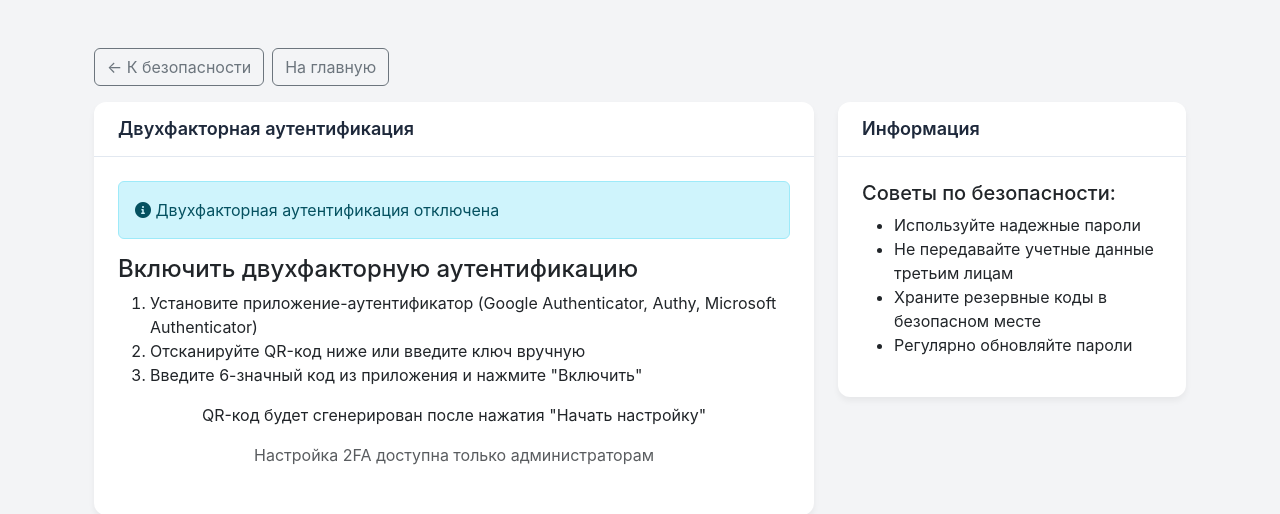
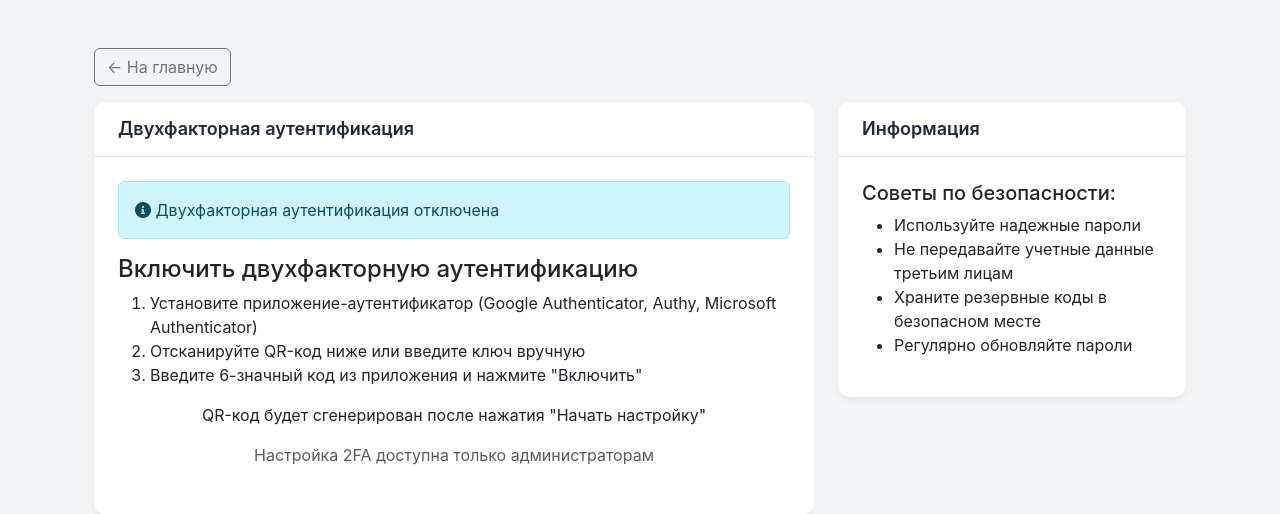
Before and after one commit to coinsproject/crm_parfume, a FastAPI app: template app/templates/settings_2fa.html in a window 1280 px wide. Shown: the top 514 px of the page. Run offline with FastAPI, Linux system fonts and the light colour scheme; the template is opened without the code that fills it, so the values that code supplies are empty.

Commit message:
Remove redundant 'Back to security' button from security page

```diff
--- a/app/templates/settings_2fa.html
+++ b/app/templates/settings_2fa.html
@@ -9,8 +9,7 @@
         <!-- Security Settings Content -->
         <div class="container-fluid">
             <div class="d-flex gap-2 mb-3">
-                <a href="/settings/security" class="btn btn-outline-secondary">← К безопасности</a>
-                <a href="/dashboard" class="btn btn-outline-secondary">На главную</a>
+                <a href="/dashboard" class="btn btn-outline-secondary">← На главную</a>
             </div>
             <div class="row">
                 <div class="col-lg-8">
```
